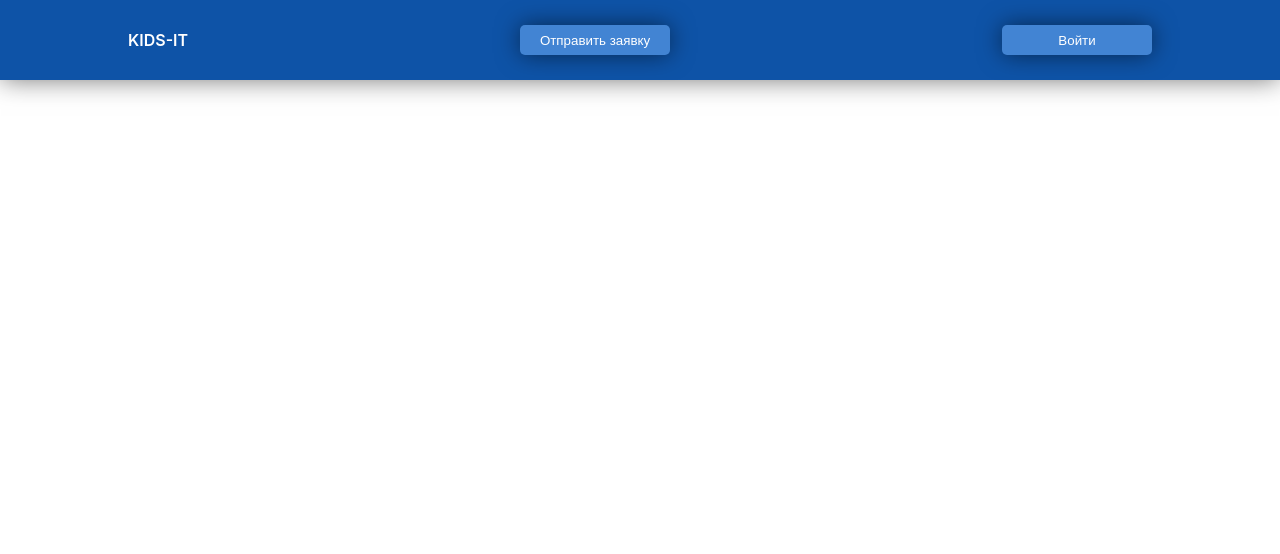
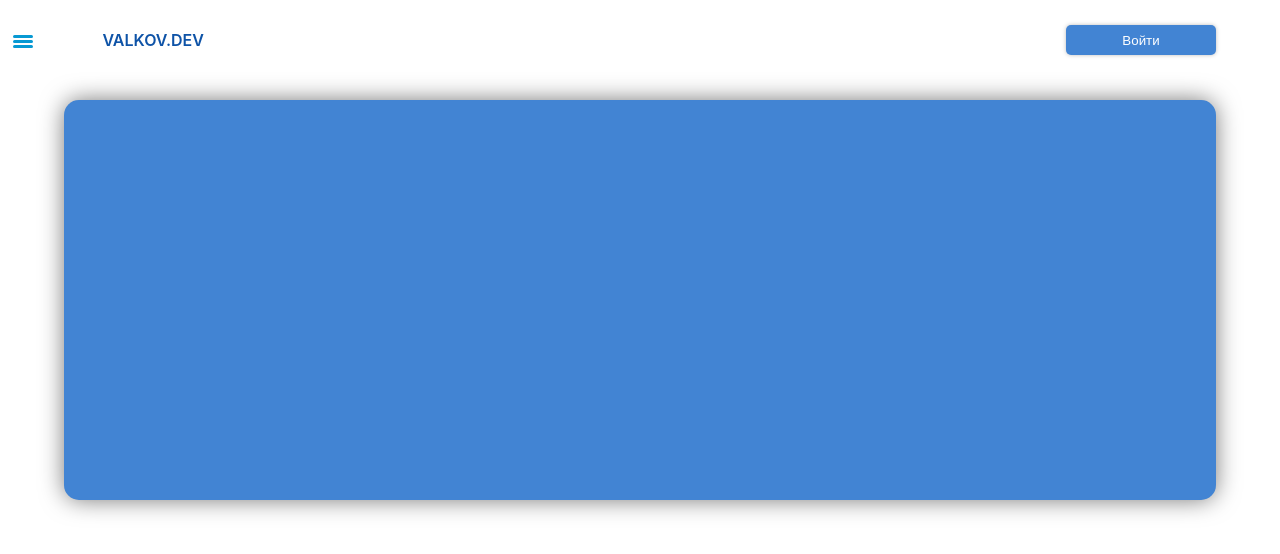
Before and after one commit to valkovfs/front, a Next.js app: page / in a window 1280 px wide. Shown: the top 554 px of the page. Built offline with nearby package versions, Linux system fonts and the light colour scheme.

Commit message:
add menu and burger button

```diff
--- a/components/header/Header.js
+++ b/components/header/Header.js
@@ -1,14 +1,32 @@
 import Link from 'next/link'
+import {useSelector, useDispatch} from "react-redux";
+import openMenu from "../../redux/actionCreators/menuActionCreator";
+import MenuButton from "./menu/MenuButton";
 
-export default function Header({request, signout, signin,home, func}) {
+export default function Header({request, signout, signin, home, func}) {
+    const menuState = useSelector(state => state.menuReducer)
+    console.log('menu', menuState)
+    const changeMenuState = useDispatch()
 
     return (
-            <header className="header">
-                <Link href="/"><div className="header_logo">KIDS-IT</div></Link>
-                <Link href="/request" ><button className="header_button" hidden={request}>Отправить заявку</button></Link>
-                <Link href="/" ><button className="header_button" hidden={signout} onClick={func}>Выйти</button></Link>
-                <Link href="/login" ><button className="header_button" hidden={signin} >Войти</button></Link>
-                <Link href="/" ><button className="header_button" hidden={home} >На главную</button></Link>
-            </header>
+        <header className="header">
+            <div className="header_menu" onClick={() => changeMenuState(openMenu(!menuState))}>
+
+               <MenuButton menuState={menuState} />
+                <Link href="/">
+                    <div className="header_logo">VALKOV.DEV</div>
+                </Link>
+            </div>
+            {/*<Link href="/request" ><button className="header_button" hidden={request}>Отправить заявку</button></Link>*/}
+            <Link href="/">
+                <button className="header_button" hidden={signout} onClick={func}>Выйти</button>
+            </Link>
+            <Link href="/login">
+                <button className="header_button" hidden={signin}>Войти</button>
+            </Link>
+            <Link href="/">
+                <button className="header_button" hidden={home}>На главную</button>
+            </Link>
+        </header>
     )
 }
--- /dev/null
+++ b/components/header/menu/MenuButton.js
@@ -0,0 +1,21 @@
+import {useSelector, useDispatch} from "react-redux";
+
+export default function MenuButton({menuState}) {
+
+    return (
+        <>
+            {!menuState
+                ? <label htmlFor="header_button--menu">
+                    <span className="bar top"></span>
+                    <span className="bar middle"></span>
+                    <span className="bar bottom"></span>
+                </label>
+                : <label htmlFor="header_button--menu">
+                    <span className="bar top-tr"></span>
+                    <span className="bar middle-tr"></span>
+                    <span className="bar bottom-tr"></span>
+                </label>
+            }
+        </>
+    )
+}
--- /dev/null
+++ b/components/header/menu/index.js
@@ -0,0 +1,11 @@
+import {useSelector, useDispatch} from "react-redux";
+
+export default function Menu() {
+
+    const menuState = useSelector(state => state.menuReducer)
+    return (
+        <div className={menuState ? "menu_open" : "menu_close"}>
+
+        </div>
+    )
+}
--- /dev/null
+++ b/components/main/index.js
@@ -0,0 +1,10 @@
+import Link from 'next/link'
+
+export default function Main() {
+
+    return (
+        <main className="main">
+
+        </main>
+    )
+}
--- a/package.json
+++ b/package.json
@@ -15,6 +15,7 @@
     "react-redux": "^7.2.2",
     "redux": "^4.0.5",
     "redux-devtools-extension": "^2.13.8",
-    "redux-thunk": "^2.3.0"
+    "redux-thunk": "^2.3.0",
+    "styled-components": "^5.2.1"
   }
 }
--- a/pages/index.js
+++ b/pages/index.js
@@ -1,18 +1,19 @@
-import {useState,useEffect} from 'react'
+import {useState, useEffect} from 'react'
 import Head from 'next/head'
 import Header from "../components/header/Header";
 import styles from '../styles/Home.module.css'
 import axios from 'axios'
+import Main from "../components/main";
+import Menu from "../components/header/menu";
 
 export default function Home() {
 
 
-
     return (
-    <div>
+        <>
             <Head>
                 <title>Kids-it - Программирование для детей</title>
-            <meta name="viewport" content="initial-scale=1.0, width=device-width" />
+                <meta name="viewport" content="initial-scale=1.0, width=device-width"/>
             </Head>
             <Header
                 request={false}
@@ -20,6 +21,12 @@ export default function Home() {
                 signin={false}
                 home={true}
             />
+
+            <div className="container">
+                <Main/>
             </div>
+
+            <Menu/>
+        </>
     )
 }
--- /dev/null
+++ b/redux/actionCreators/menuActionCreator.js
@@ -0,0 +1,8 @@
+import {MENU_IS_OPEN} from "../actions/menuAction";
+
+export default function openMenu(value) {
+    return {
+        type: 'MENU_IS_OPEN',
+        value: value
+    };
+}
--- /dev/null
+++ b/redux/actions/menuAction.js
@@ -0,0 +1 @@
+export const MENU_IS_OPEN = 'MENU_IS_OPEN'
--- /dev/null
+++ b/redux/reducers/menuReducer.js
@@ -0,0 +1,12 @@
+import initialState from "../initialState";
+import {MENU_IS_OPEN} from "../actions/menuAction";
+
+
+export default function menuReducer(state = false, action) {
+    switch (action.type) {
+        case 'MENU_IS_OPEN':
+            return action.value
+        default:
+            return state
+    }
+}
--- a/redux/store.js
+++ b/redux/store.js
@@ -3,14 +3,15 @@ import { createStore, applyMiddleware, combineReducers } from 'redux'
 import { composeWithDevTools } from 'redux-devtools-extension'
 import thunkMiddleware from 'redux-thunk'
 import jwtReducer from './reducers/jwtReducer'
-
+import menuReducer from "./reducers/menuReducer";
 
 let store
 
 function initStore(initialState) {
     return createStore(
         combineReducers({
-            jwtReducer
+            jwtReducer,
+            menuReducer
         }),
         initialState,
         composeWithDevTools(applyMiddleware(thunkMiddleware))
--- a/styles/globals.css
+++ b/styles/globals.css
@@ -15,21 +15,33 @@ a {
   box-sizing: border-box;
 }
 
+.container {
+  display: flex;
+  flex-direction: column;
+  align-items: center;
+}
+
 .header {
   display: flex;
-  padding:  0 10% 0 10%;
   height: 10vh;
+  margin: 0 5% 0 0%;
   justify-content: space-between;
-  background-color: #0E53A7;
+  background-color: #FFFFFF;
   align-items: center;
-  -webkit-box-shadow: 0px 0px 25px -1px rgba(0,0,0,0.57);
-  box-shadow: 0px 0px 25px -1px rgba(0,0,0,0.57);
+}
+
+.header_menu {
+  display: flex;
+  flex-direction: row;
+  align-items: center;
+
 }
 
 .header_logo{
   font-weight: 600;
-  color: #FFF;
+  color: #0E53A7;
   cursor: pointer;
+  margin-left: 8vw;
 }
 
 .header_button {
@@ -40,8 +52,8 @@ a {
   border-radius: 5px;
   width: 150px;
   height: 30px;
-  -webkit-box-shadow: 0px 0px 25px -1px rgba(0,0,0,0.57);
-  box-shadow: 0px 0px 25px -1px rgba(0,0,0,0.57);
+  -webkit-box-shadow: 0px 0px 5px -1px rgba(0,0,0,0.4);
+  box-shadow: 0px 0px 5px -1px rgba(0,0,0,0.4);
   cursor: pointer;
 }
 
@@ -55,9 +67,97 @@ a {
   height: 30px;
 }
 
+.header_button--menu {
+  color: black;
+  z-index: 5;
+  left: 15px;
+  top: 10px;
+}
+
 .request {
   display: flex;
   justify-content: left;
   flex-direction: column;
   margin: 100px;
 }
+
+.main {
+  display: flex;
+  margin: 20px;
+  align-items: center;
+  width: 90vw;
+  height: 50vh;
+  border-radius: 15px;
+  background-color: #4284D3;
+  -webkit-box-shadow: 0px 0px 25px -1px rgba(0,0,0,0.57);
+  box-shadow: 0px 0px 25px -1px rgba(0,0,0,0.57);
+}
+
+.menu_close {
+  z-index: 2;
+  position: absolute;
+  transition: 0.5s;
+  top: 0;
+  left: 0;
+  width: 0;
+  height: 100vh;
+  background-color: #eaeaea;
+}
+.menu_open {
+  transition: 0.5s;
+  z-index: 2;
+  position: absolute;
+  top: 0;
+  left: 0;
+  width: 150px;
+  height: 100vh;
+  background-color: #eaeaea;
+  -webkit-box-shadow: 0px 0px 25px -1px rgba(0,0,0,0.57);
+  box-shadow: 0px 0px 25px -1px rgba(0,0,0,0.57);
+}
+
+label {
+  display: inline-block;
+  background-color: transparent;
+  cursor: pointer;
+  z-index: 3;
+  padding-top: -5px;
+  position: fixed;
+  margin-left: 1vw;
+}
+
+.bar {
+  z-index: 5;
+  display: block;
+  background-color: #0799d3;
+  width: 20px;
+  height: 3px;
+  border-radius: 5px;
+  margin-top: 2px;
+  transition: background-color .3s ease-in, transform .3s ease-in, width .6s ease-in;
+}
+
+label .top-tr {
+  -webkit-transform: translateY(8px) rotateZ(25deg);
+  -moz-transform: translateY(8px) rotateZ(25deg);
+  -ms-transform: translateY(8px) rotateZ(25deg);
+  -o-transform: translateY(8px) rotateZ(25deg);
+  transform: translateY(7px) rotateZ(25deg);
+  width: 12px;
+  height: 2px;
+  z-index: 5;
+}
+
+label .bottom-tr {
+  -webkit-transform: translateY(-8px) rotateZ(-25deg);
+  -moz-transform: translateY(-8px) rotateZ(-25deg);
+  -ms-transform: translateY(-8px) rotateZ(-25deg);
+  -o-transform: translateY(-8px) rotateZ(-25deg);
+  transform: translateY(-7px) rotateZ(-25deg);
+  width: 12px;
+  height: 2px;
+}
+
+label .middle-tr {
+  width: 20px;
+}
```
Also changed, not shown: 1 other file (tests, documents, lock files or other folders). Lines whose indentation alone changed are shown as unchanged.
